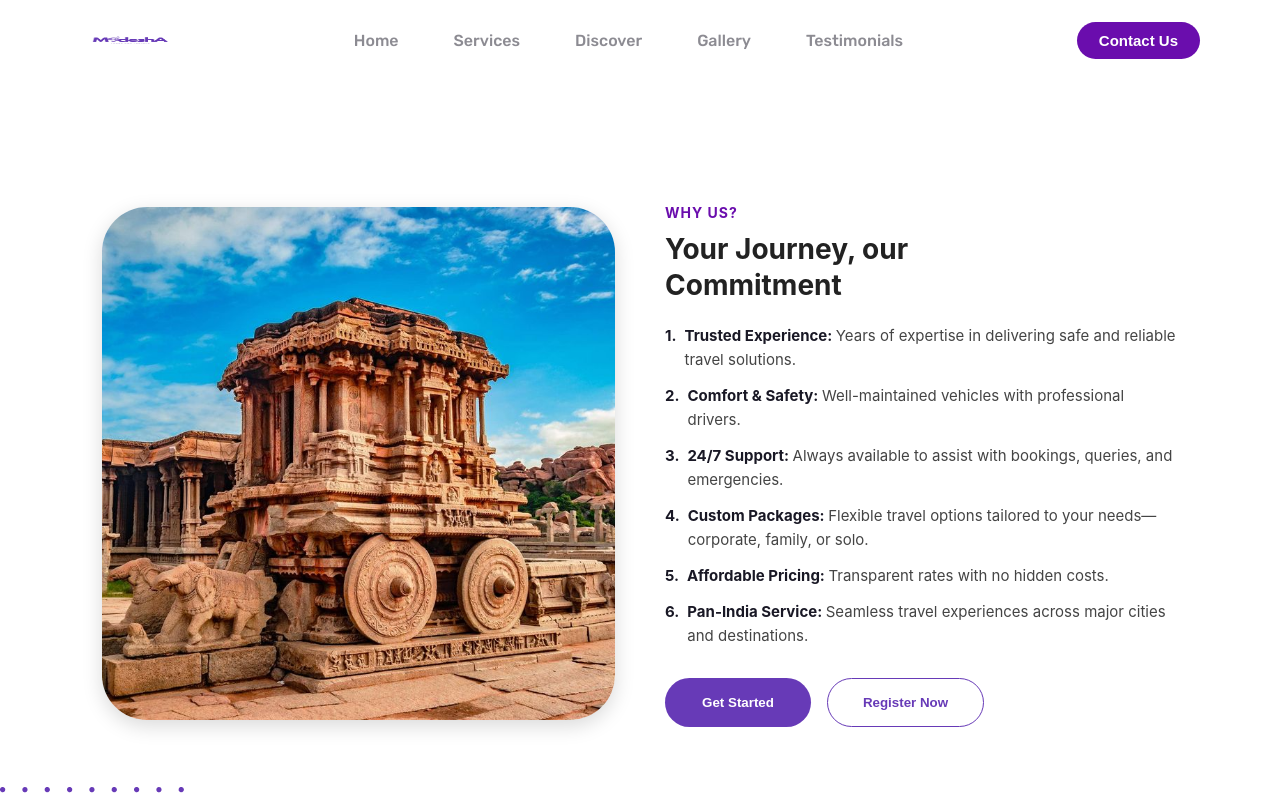
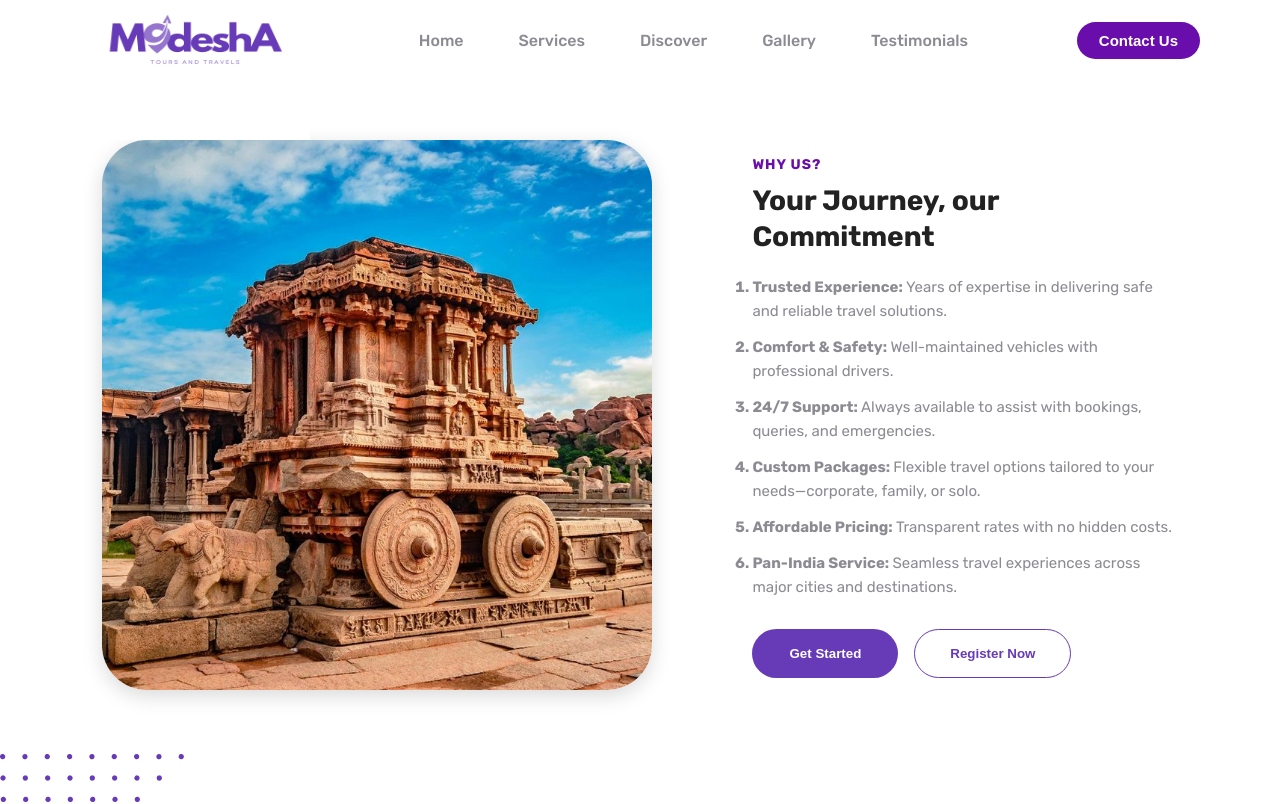
Before and after one commit to IT-Alliance-Tech/MadeshaTravels, a Next.js app: page /whyUs in a window 1280 px wide. Shown: the top 804 px of the page. Built offline with nearby package versions, Linux system fonts and the light colour scheme.

Commit message:
partner, whyus updated

```diff
--- a/src/Styles/Header.css
+++ b/src/Styles/Header.css
@@ -19,8 +19,8 @@
 }
 
 .logo img {
-  height: 30px; /* match Figma size */
-  width: 100px;
+  height: 200px; /* match Figma size */
+  width: 230px;
 }
 
 /* NAVIGATION */
@@ -84,7 +84,8 @@
   }
 
   .logo img {
-    height: 30px; /* scale down */
+    height: 110px;
+    width: 160px;
   }
 }
 
--- a/src/Styles/aboutus/WhyUs.module.css
+++ b/src/Styles/aboutus/WhyUs.module.css
@@ -2,30 +2,27 @@
   display: flex;
   align-items: center;
   justify-content: center;
-  gap: 50px;
-  padding: 60px 8%;  /* ✅ equal padding on both sides */
-  font-family: "Inter", sans-serif;
+  gap: 100px;
+  padding: 60px 8%;
+  /* font-family: "Inter", sans-serif; */
 }
 
 .imageContainer {
-  flex: 1;
-  max-width: 50%;  /* ✅ take half width */
+  width: 100%;
+  max-width: 550px;
+  height: 100%;
 }
 
 .image {
-  width: 100%;       /* ✅ responsive full width inside container */
-  height: auto;      /* ✅ auto height */
+  width: 100%;
+  height: 100%;
   border-radius: 45px;
-  object-fit: cover;
-  margin-top: 64px;  /* keep spacing */
-  margin-left: 0;
   box-shadow: 0px 6px 20px rgba(0, 0, 0, 0.15);
 }
 
 .content {
   flex: 1;
-  max-width: 50%;   /* ✅ take half width */
-  margin-top: 64px;
+  max-width: 45%;
 }
 
 .subtitle {
@@ -45,34 +42,33 @@
   line-height: 1.3;
 }
 
-/* ✅ Line break after "our" */
 .heading .break {
   display: block;
 }
 
 .list {
-  list-style: none;
+  font-weight: bold;
+  color: #19182580;
   padding: 0;
   margin: 0 0 30px;
 }
-
+.points {
+  font-weight: 400;
+}
 .listItem {
-  display: flex;
-  align-items: flex-start;
   margin-bottom: 12px;
-  color: #444;
   font-size: 15px;
   line-height: 1.6;
 }
 
 .number {
-  color: #191825;  /* ✅ updated color */
+  color: #191825;
   font-weight: 700;
   margin-right: 8px;
 }
 
 .listItem strong {
-  color: #191825;  /* ✅ updated heading color */
+  color: #191825;
 }
 
 .buttons {
@@ -87,7 +83,7 @@
   width: 146px;
   height: 49px;
   border-radius: 100px;
-  border: none;             /* ✅ no border */
+  border: none;
   cursor: pointer;
   font-weight: 600;
   transition: 0.3s;
@@ -106,7 +102,7 @@
   color: #673ab7;
   width: 157px;
   height: 49px;
-  border: 1px solid #673ab7;  /* ✅ keep border for secondary */
+  border: 1px solid #673ab7;
   border-radius: 100px;
   cursor: pointer;
   font-weight: 600;
@@ -139,25 +135,27 @@
 
 @media (max-width: 768px) {
   .whyUsSection {
-    flex-direction: column; /* ✅ image on top, text below */
+    flex-direction: column;
     text-align: center;
     padding: 40px 5%;
   }
 
   .imageContainer {
-    max-width: 100%;  /* ✅ full width on mobile */
+    width: 100%;
+    max-width: 400px;
   }
 
   .image {
-    margin: 0 auto 25px;  /* ✅ centered */
+    margin: 0 auto 25px;
     width: 100%;
     height: auto;
     border-radius: 20px;
   }
 
   .content {
-    max-width: 100%; /* ✅ full width */
+    max-width: 100%;
     margin-top: 0;
+    padding: 20px;
   }
 
   .subtitle {
--- a/src/app/whyUs/page.js
+++ b/src/app/whyUs/page.js
@@ -1,39 +1,33 @@
 "use client";
 import Image from "next/image";
 import styles from "../../styles/aboutus/WhyUs.module.css";
-import hampiImg from "../../assets/image/hampi.png"; // ✅ import method
+import hampiImg from "../../assets/image/hampi.png";
 
 const whyUsPoints = [
   {
-    id: 1,
     title: "Trusted Experience",
-    desc: "Years of expertise in delivering safe and reliable travel solutions."
+    desc: "Years of expertise in delivering safe and reliable travel solutions.",
   },
   {
-    id: 2,
     title: "Comfort & Safety",
-    desc: "Well-maintained vehicles with professional drivers."
+    desc: "Well-maintained vehicles with professional drivers.",
   },
   {
-    id: 3,
     title: "24/7 Support",
-    desc: "Always available to assist with bookings, queries, and emergencies."
+    desc: "Always available to assist with bookings, queries, and emergencies.",
   },
   {
-    id: 4,
     title: "Custom Packages",
-    desc: "Flexible travel options tailored to your needs—corporate, family, or solo."
+    desc: "Flexible travel options tailored to your needs—corporate, family, or solo.",
   },
   {
-    id: 5,
     title: "Affordable Pricing",
-    desc: "Transparent rates with no hidden costs."
+    desc: "Transparent rates with no hidden costs.",
   },
   {
-    id: 6,
     title: "Pan-India Service",
-    desc: "Seamless travel experiences across major cities and destinations."
-  }
+    desc: "Seamless travel experiences across major cities and destinations.",
+  },
 ];
 
 export default function WhyUs() {
@@ -43,26 +37,23 @@ export default function WhyUs() {
       <div className={styles.imageContainer}>
         <Image src={hampiImg} alt="Hampi Chariot" className={styles.image} />
       </div>
-
       {/* Right Content */}
       <div className={styles.content}>
         <p className={styles.subtitle}>WHY US?</p>
-        {/* ✅ Force Commitment to next line */}
         <h2 className={styles.heading}>
           Your Journey, our <span className={styles.break}>Commitment</span>
         </h2>
 
-        <ul className={styles.list}>
-          {whyUsPoints.map((point) => (
-            <li key={point.id} className={styles.listItem}>
-              <span className={styles.number}>{point.id}.</span>
+        <ol className={styles.list}>
+          {whyUsPoints.map((point, index) => (
+            <li key={index} className={styles.listItem}>
               <div>
-                <strong>{point.title}: </strong>
-                {point.desc}
+                {point.title}:{" "}
+                <span className={styles.points}>{point.desc}</span>
               </div>
             </li>
           ))}
-        </ul>
+        </ol>
 
         <div className={styles.buttons}>
           <button className={styles.primaryBtn}>Get Started</button>
```
Also changed, not shown: src/Styles/aboutus/PartnerSection.module.css (+17 -22 lines), src/app/partner/page.js (+18 -26 lines).
